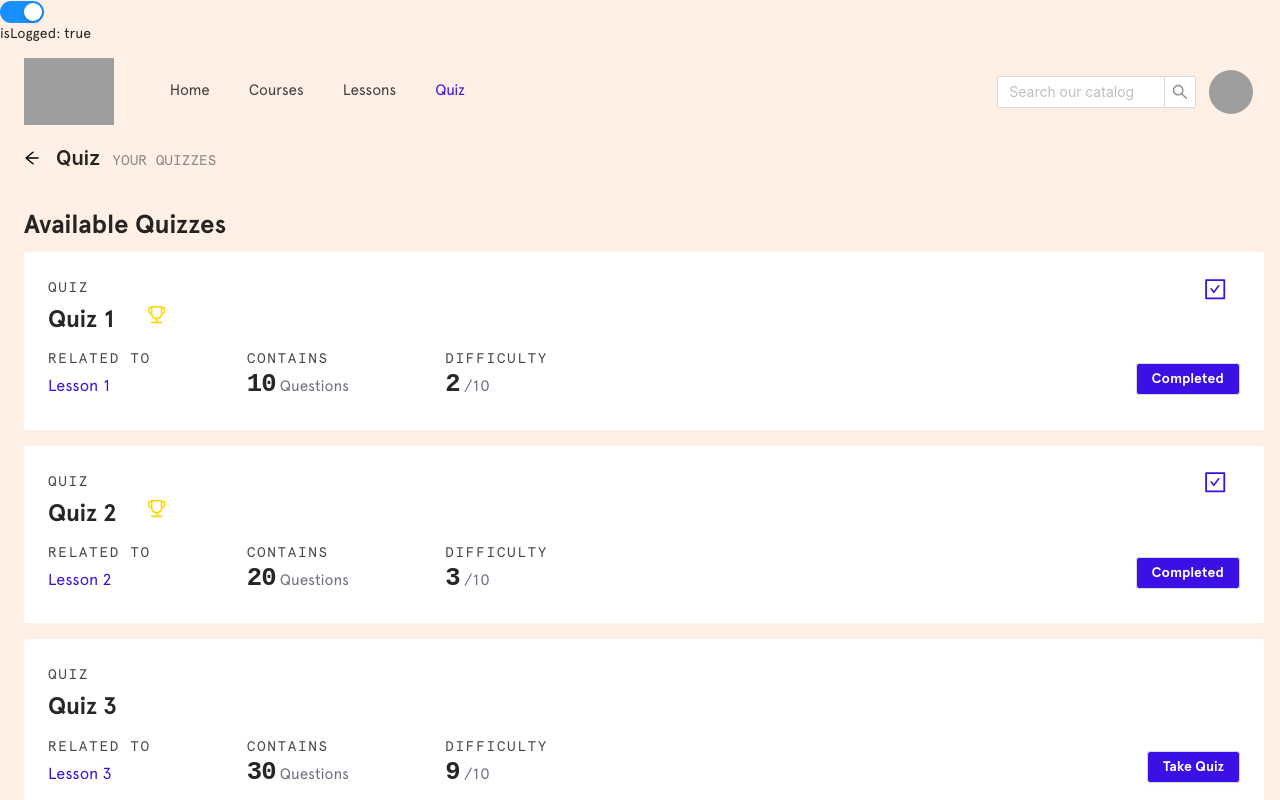
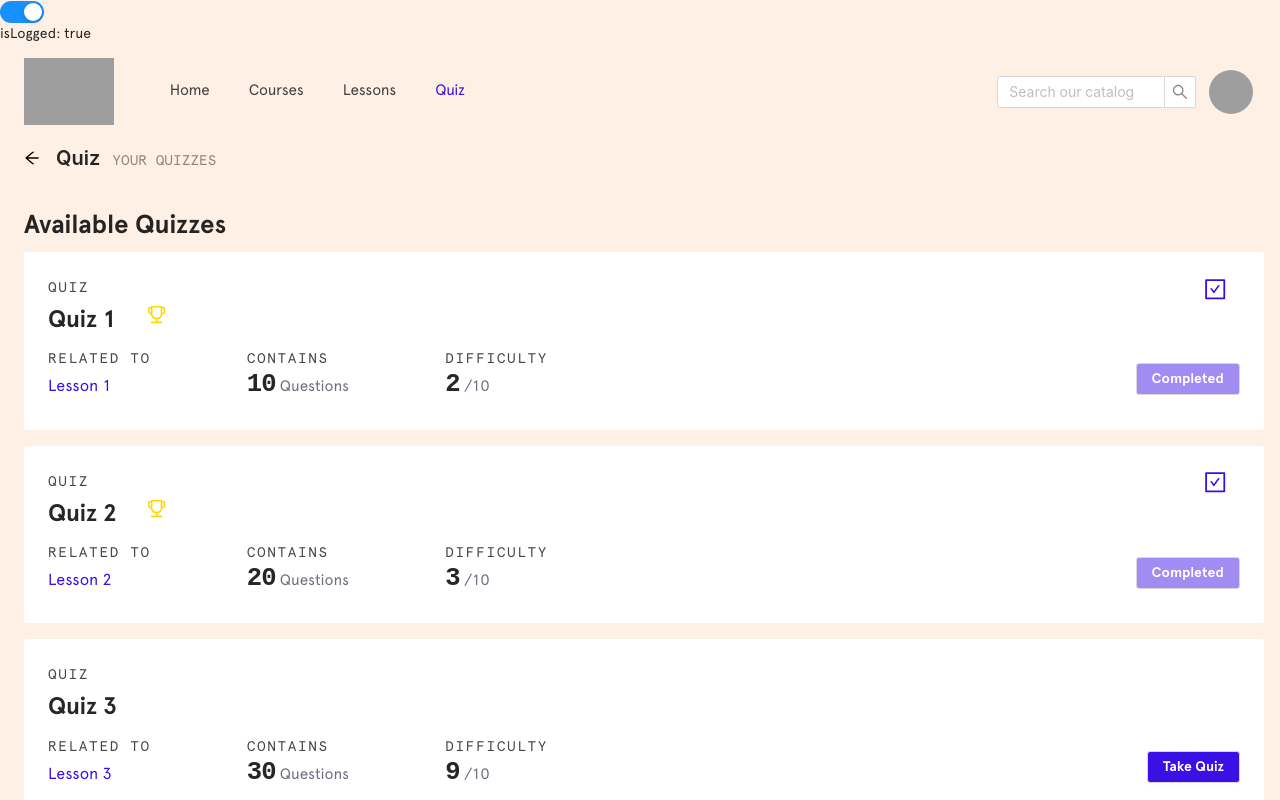
Before and after one commit to antoineGH/sayhello, a React (Create React App) app: page /auth/quiz in a window 1280 px wide. Shown: the top 800 px of the page. Built offline with nearby package versions, Linux system fonts and the light colour scheme; grey boxes are pictures that could not be loaded.

Commit message:
design disable button quiz

```diff
--- a/src/App.css
+++ b/src/App.css
@@ -153,6 +153,16 @@ h4.ant-typography,
 	background: #3b10e5c2 !important;
 }
 
+.col_course_summary_btn .btn_disabled {
+	background-color: #3a10e57a !important;
+}
+
+.col_course_summary_btn .btn_disabled:hover {
+	background-color: #3a10e57a !important;
+	color: white;
+	pointer-events: none;
+}
+
 .col_course_summary_btn {
 	display: flex;
 	justify-content: flex-end;
--- a/src/components/quiz/QuizSummary.tsx
+++ b/src/components/quiz/QuizSummary.tsx
@@ -1,4 +1,4 @@
-import { BorderOutlined, CheckSquareOutlined, TrophyOutlined } from '@ant-design/icons'
+import { CheckSquareOutlined, TrophyOutlined } from '@ant-design/icons'
 import { Button, Col, Row, Statistic, Tooltip, Typography } from 'antd'
 import { Link } from 'react-router-dom'
 
@@ -74,7 +74,11 @@ const QuizSummary = ({
 					<Statistic className='stat_course_lower' title='Difficulty' value={difficulty} suffix='/10' />
 				</Col>
 				<Col span={1} offset={11} className='col_course_summary_btn'>
-					<Button style={{ marginTop: '1rem' }} disabled={score !== -1} onClick={() => handleQuiz(quizID)}>
+					<Button
+						className={score !== -1 ? 'btn_disabled' : ''}
+						style={{ marginTop: '1rem' }}
+						disabled={score !== -1}
+						onClick={() => handleQuiz(quizID)}>
 						{score !== -1 ? 'Completed' : 'Take Quiz'}
 					</Button>
 				</Col>
```
